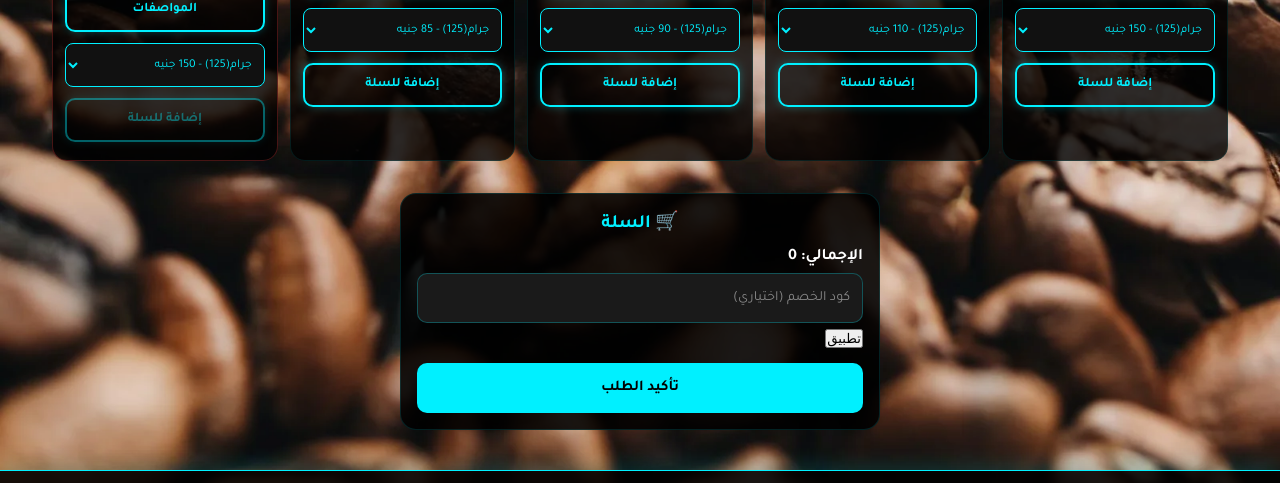
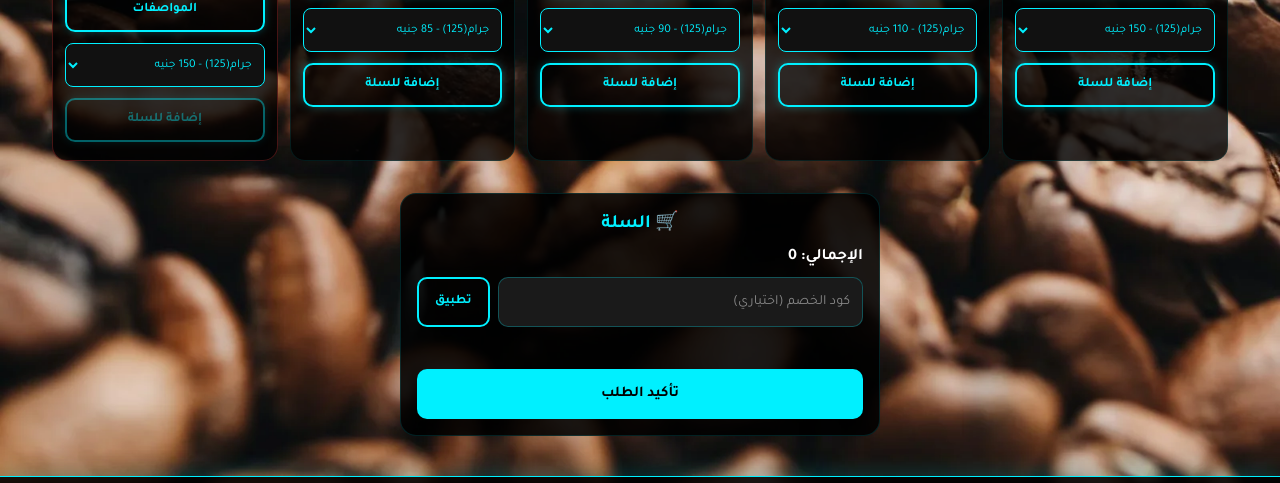
Before and after one commit to menahany060-create/heshem2, a plain HTML site: page index.html in a window 1280 px wide. Shown: the part 1062-1545 px from the top of the page. Drawn offline with Linux system fonts and the light colour scheme.

Commit message:
Update style.css

```diff
--- a/style.css
+++ b/style.css
@@ -781,3 +781,42 @@ input::placeholder { color: #888; }
   .new-price { font-size: 14px; }
   .offer-badge { font-size: 10px; padding: 3px 6px; }
 }
+/* ===== PROMO CODE ===== */
+.promo-row {
+  display: flex;
+  gap: 8px;
+  align-items: center;
+  margin: 10px 0 4px;
+}
+
+.promo-row input {
+  flex: 1;
+  margin: 0;
+}
+
+.promoBtn {
+  padding: 0 16px;
+  height: 50px;
+  background: transparent;
+  border: 2px solid #00f0ff;
+  border-radius: 10px;
+  color: #00f0ff;
+  font-family: 'Tajawal', sans-serif;
+  font-weight: bold;
+  font-size: 13px;
+  cursor: pointer;
+  white-space: nowrap;
+  transition: 0.2s;
+}
+
+.promoBtn:hover, .promoBtn:active {
+  background: #00f0ff;
+  color: #000;
+}
+
+#promoMsg {
+  font-size: 13px;
+  margin: 4px 0 8px;
+  min-height: 18px;
+  text-align: center;
+}
```
